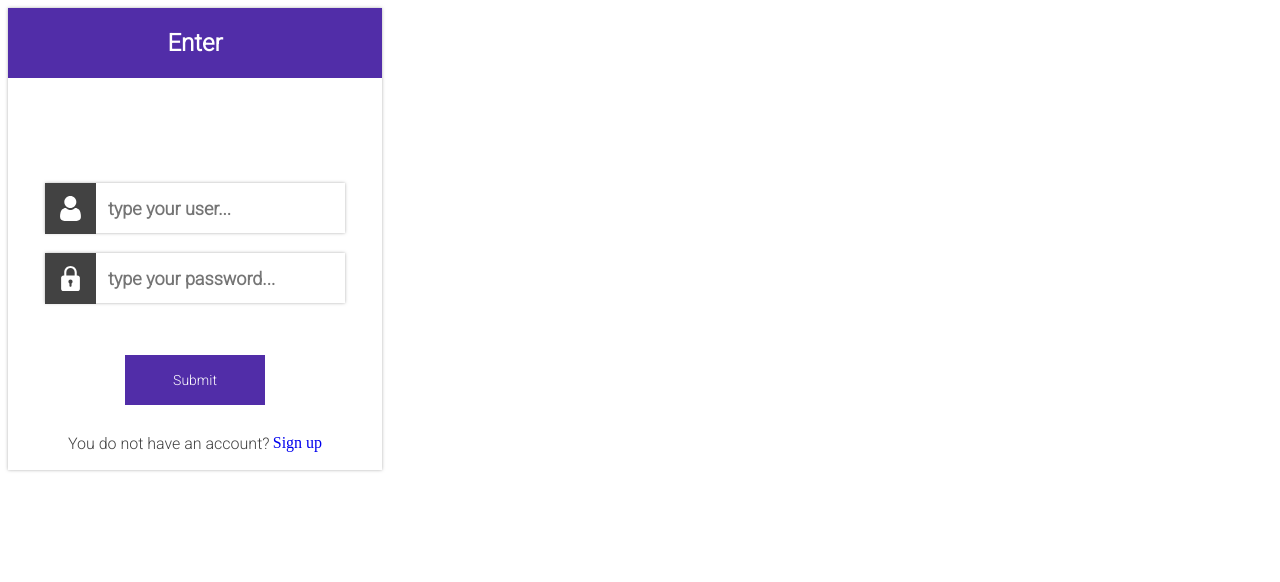
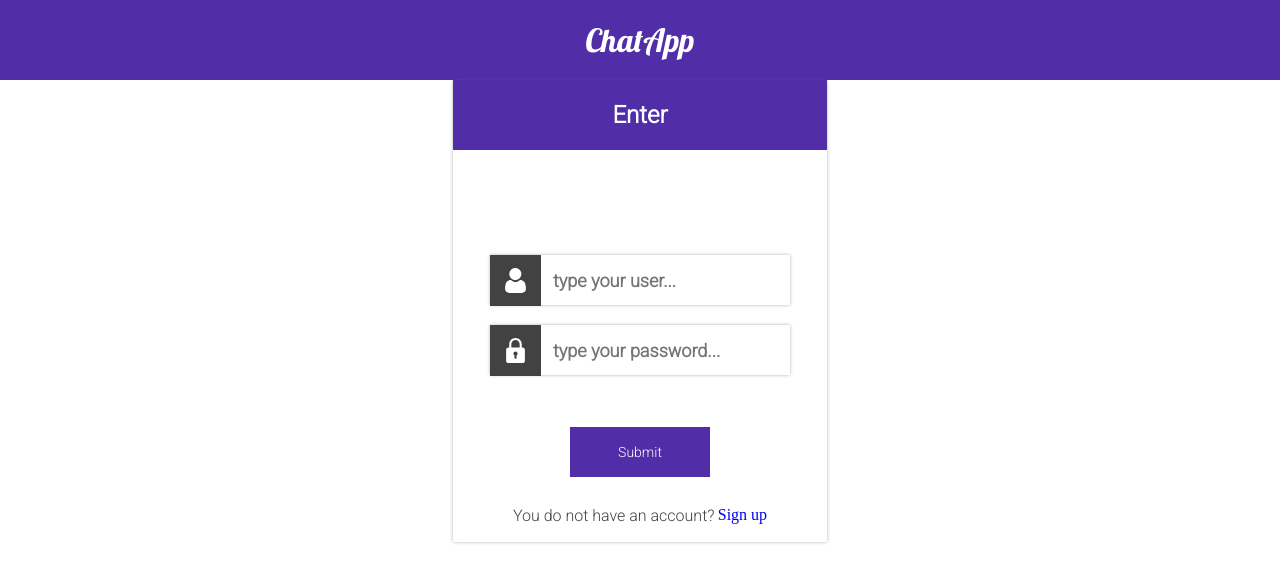
Before and after one commit to AurelioGD/client-chat-app, a React (Create React App) app: page / in a window 1280 px wide. Shown: the top 582 px of the page. Built offline with nearby package versions, Linux system fonts and the light colour scheme.

Commit message:
add basicnav component
added the component basic nav

```diff
--- a/src/App.js
+++ b/src/App.js
@@ -6,13 +6,19 @@ import { ThemeProvider } from "styled-components"
 import AllTheme from './components/theme/theme'
 import ShowUser from "./components/common/ShowUser/ShowUser";
 import LogIn from "./components/layouts/LogIn/LogIn";
-
+import BasicNav from "./components/layouts/BasicNav/BasicNav";
+import GlobalStyle from "./components/DefaultComponentStyles/GlobalStyle"
+import { Container } from "./components/DefaultComponentStyles/Container"
 function App() {
   return (
     <ThemeProvider  theme={AllTheme}>
       <div className="App">
-        <LogIn/>
+        <BasicNav/>
+        <Container display="flex" justCont="center" widthSize="100%">
+          <LogIn/>
+        </Container>
       </div>
+      <GlobalStyle/>
     </ThemeProvider>
   );
 }
--- /dev/null
+++ b/src/components/DefaultComponentStyles/GlobalStyle.js
@@ -0,0 +1,11 @@
+import { createGlobalStyle } from "styled-components"
+
+
+const GlobalStyle = createGlobalStyle`
+    body{
+        box-sizing:"border-box";
+        margin: 0;
+        padding: 0;
+    }
+`
+export default GlobalStyle;
--- a/src/components/common/LogoTitle.js
+++ b/src/components/common/LogoTitle.js
@@ -3,5 +3,6 @@ import styled from "styled-components";
 const LogoTitle = styled.h1`
     font-family: ${(props) => props.theme.fontsFamily[props.fontFamily] || props.theme.fontsFamily["Lobster"]} ;
     color: ${props => props.theme.colors[props.fontColor] || props.theme.colors["dark"]};
+    font-weight: 100;
 `;
 export default LogoTitle;
--- /dev/null
+++ b/src/components/layouts/BasicNav/BasicNav.js
@@ -0,0 +1,11 @@
+import { Container } from "../../DefaultComponentStyles/Container";
+import LogoTitle from "../../common/LogoTitle"
+const BasicNav = () => {
+    return (
+        <Container heigthSize="5rem" widthSize="100%" color="purple" display="flex" justCont="center" aliItems="center">
+            <LogoTitle fontColor="white">ChatApp</LogoTitle>
+        </Container>
+    )
+}
+
+export default BasicNav;
```
